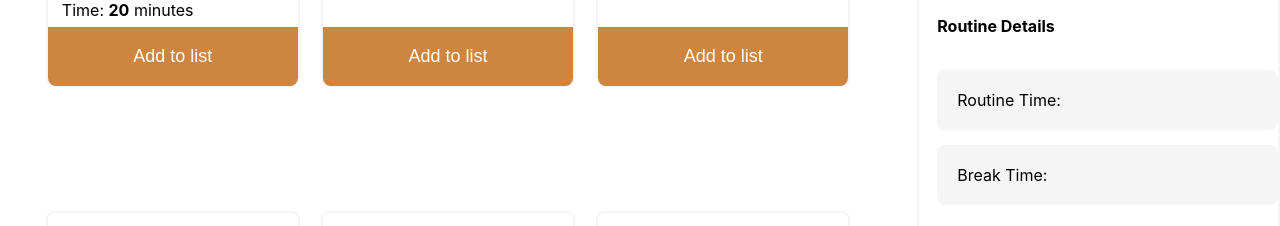
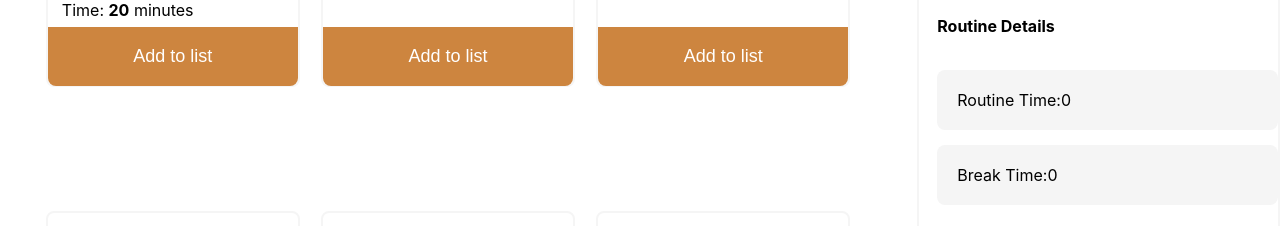
Before and after one commit to rhnchowdhury/Daily-Life-Activities, a React (Create React App) app: page / in a window 1280 px wide. Shown: the part 601-827 px from the top of the page. Built offline with nearby package versions, Linux system fonts and the light colour scheme; grey boxes are pictures that could not be loaded.

Commit message:
toast add

```diff
--- a/package.json
+++ b/package.json
@@ -10,6 +10,7 @@
     "react-accessible-accordion": "^5.0.0",
     "react-dom": "^18.2.0",
     "react-scripts": "5.0.1",
+    "react-toastify": "^9.0.8",
     "web-vitals": "^2.1.4"
   },
   "scripts": {
--- a/src/components/Activity/Activity.css
+++ b/src/components/Activity/Activity.css
@@ -46,6 +46,8 @@
 
 .cart-margin {
     margin-left: 5%;
+    position: sticky;
+    top: 0;
 }
 
 .cart-img img {
--- a/src/components/Activity/Activity.js
+++ b/src/components/Activity/Activity.js
@@ -2,14 +2,50 @@ import React, { useEffect, useState } from 'react';
 import Routine from '../Routine/Routine';
 import './Activity.css';
 import img from '../../images/img1.jpg'
+// import { ToastContainer, toast } from 'react-toastify';
+import { ToastContainer, toast } from 'react-toastify';
+import 'react-toastify/dist/ReactToastify.css';
 const Activity = () => {
-    const [activities, setActivities] = useState([])
+    const [activities, setActivities] = useState([]);
+    const [time, setTime] = useState([])
+    const [sec, setSec] = useState([])
 
     useEffect(() => {
         fetch('data.json')
             .then(res => res.json())
             .then(data => setActivities(data))
-    }, [])
+    }, []);
+
+    const handleClick = (active) => {
+        const newTime = [...time, active]
+        setTime(newTime);
+        // const { newTime } = active;
+        // console.log(newTime)
+
+        const { kt } = active.props;
+        // console.log(t)
+        let total = 0;
+        for (const tmi of kt) {
+            console.log(tmi)
+            total = total + tmi.time
+        }
+    }
+
+    const handleSec = (active) => {
+        console.log(active.value)
+        const newSec = [...sec, active]
+        setSec(newSec)
+        // const { newTime } = active;
+        // console.log(newTime)
+    }
+
+    /****   Toast part   ******/
+    const showToastMessage = () => {
+        toast.success('Congratulations !! You have completed your activity', {
+            position: toast.POSITION.TOP_CENTER
+        });
+    };
+
     return (
         <div className='activity-container'>
             <div className='design'>
@@ -17,6 +53,7 @@ const Activity = () => {
                     activities.map(active => <Routine
                         key={active.id}
                         active={active}
+                        handleClick={handleClick}
                     ></Routine>)
                 }
             </div>
@@ -48,7 +85,7 @@ const Activity = () => {
                     <h4>Add A Break</h4>
                     <div className='second-design'>
                         <div>
-                            <p className='div-design'>10s</p>
+                            <p onClick={handleSec} className='div-design'>10s</p>
                         </div>
                         <div>
                             <p className='div-design'>20s</p>
@@ -64,9 +101,9 @@ const Activity = () => {
                         </div>
                     </div>
                     <h4 className='rtn-details'>Routine Details</h4>
-                    <div className='routine'>Routine Time: </div>
-                    <div className='break'>Break Time: </div>
-                    <button className='btn-decorate'>Activity Completed</button>
+                    <div className='routine'>Routine Time:{time.length} </div>
+                    <div className='break'>Break Time:{sec.length} </div>
+                    <button onClick={showToastMessage} className='btn-decorate'>Activity Completed</button><ToastContainer />
                 </div>
             </div>
         </div >
--- a/src/components/Routine/Routine.js
+++ b/src/components/Routine/Routine.js
@@ -10,7 +10,7 @@ const Routine = (props) => {
                 <p>{details}</p>
                 <p>Time: <strong>{time}</strong> minutes</p>
             </div>
-            <button className='btn-design'>
+            <button onClick={() => props.handleClick(props.active)} className='btn-design'>
                 <p className='p-design'>Add to list</p>
             </button>
         </div>
```
Also changed, not shown: 1 other file (tests, documents, lock files or other folders).
